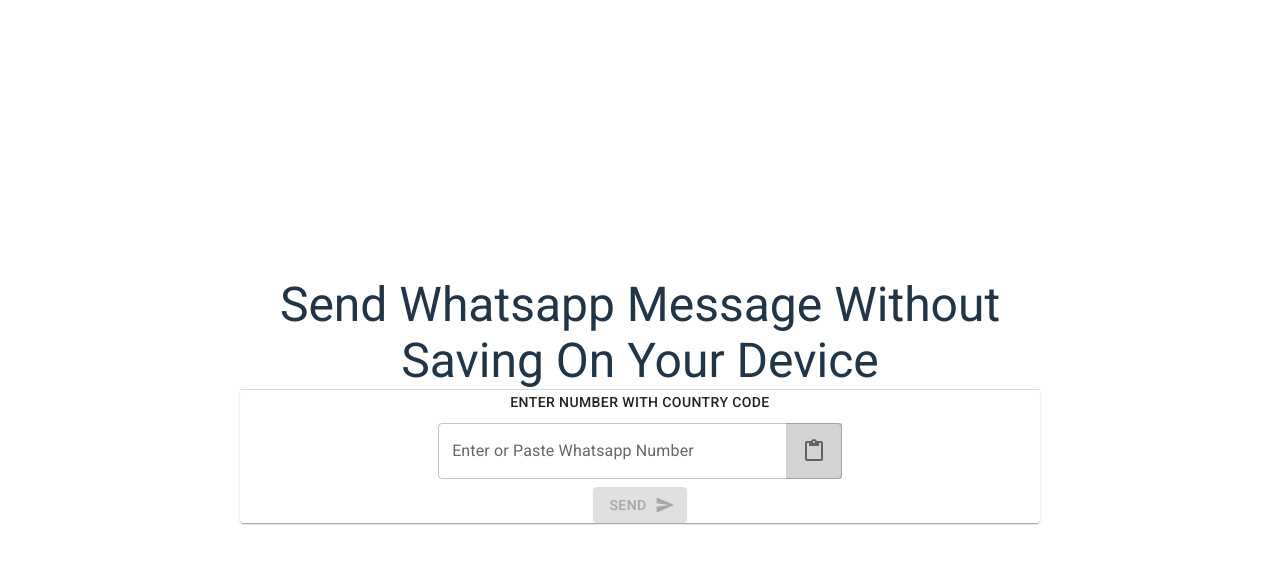
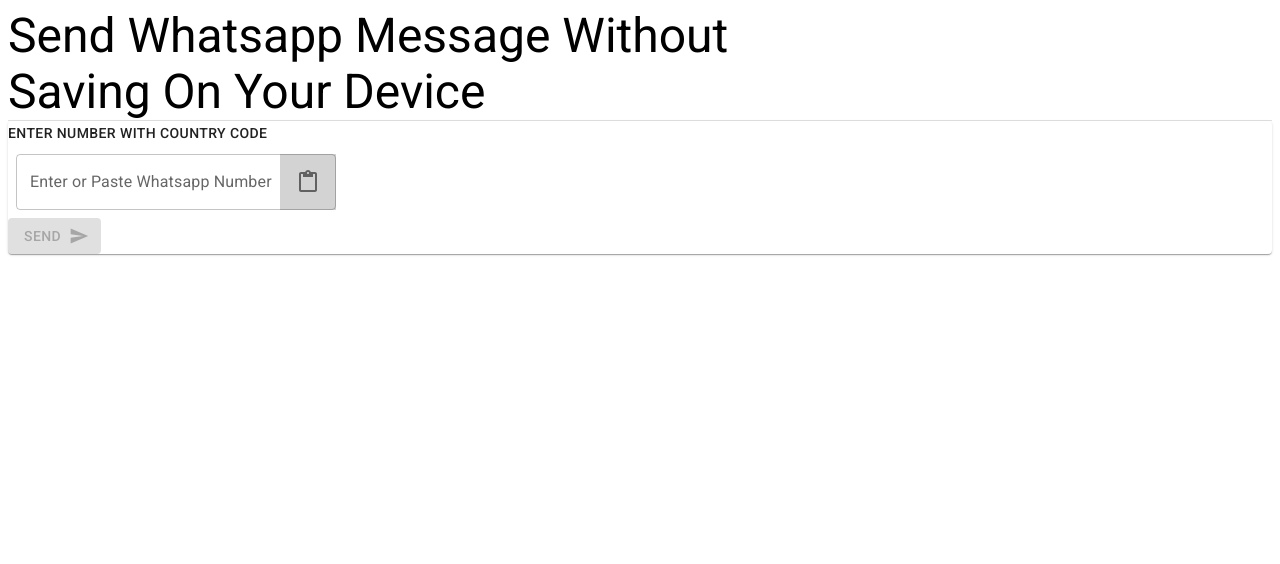
Before and after one commit to ProgrammerShri/Send-Whatsapp-Message, a React (Vite) app: page / in a window 1280 px wide. Shown: the top 564 px of the page. Built offline with nearby package versions, Linux system fonts and the light colour scheme.

Commit message:
style : default css removed

```diff
--- a/src/App.css
+++ /dev/null
@@ -1,41 +0,0 @@
-#root {
-  max-width: 1280px;
-  margin: 0 auto;
-  padding: 2rem;
-  text-align: center;
-}
-
-.logo {
-  height: 6em;
-  padding: 1.5em;
-  will-change: filter;
-}
-.logo:hover {
-  filter: drop-shadow(0 0 2em #646cffaa);
-}
-.logo.react:hover {
-  filter: drop-shadow(0 0 2em #61dafbaa);
-}
-
-@keyframes logo-spin {
-  from {
-    transform: rotate(0deg);
-  }
-  to {
-    transform: rotate(360deg);
-  }
-}
-
-@media (prefers-reduced-motion: no-preference) {
-  a:nth-of-type(2) .logo {
-    animation: logo-spin infinite 20s linear;
-  }
-}
-
-.card {
-  padding: 2em;
-}
-
-.read-the-docs {
-  color: #888;
-}
--- a/src/App.jsx
+++ b/src/App.jsx
@@ -1,10 +1,6 @@
-import { useState } from 'react'
-import reactLogo from './assets/react.svg'
-import './App.css'
 import Dashboard from './pages/Dashboard'
 
 function App() {
-  const [count, setCount] = useState(0)
 
   return (
     <div className="App">
--- a/src/index.css
+++ b/src/index.css
@@ -1,73 +1,3 @@
-:root {
-  font-family: Inter, Avenir, Helvetica, Arial, sans-serif;
-  font-size: 16px;
-  line-height: 24px;
-  font-weight: 400;
-
-  color-scheme: light dark;
-  color: rgba(255, 255, 255, 0.87);
-  background-color: #242424;
-
-  font-synthesis: none;
-  text-rendering: optimizeLegibility;
-  -webkit-font-smoothing: antialiased;
-  -moz-osx-font-smoothing: grayscale;
-  -webkit-text-size-adjust: 100%;
-}
-
-a {
-  font-weight: 500;
-  color: #646cff;
-  text-decoration: inherit;
-}
-a:hover {
-  color: #535bf2;
-}
-
-body {
-  margin: 0;
-  display: flex;
-  place-items: center;
-  min-width: 320px;
-  min-height: 100vh;
-}
-
-h1 {
-  font-size: 3.2em;
-  line-height: 1.1;
-}
-
-button {
-  border-radius: 8px;
-  border: 1px solid transparent;
-  padding: 0.6em 1.2em;
-  font-size: 1em;
-  font-weight: 500;
-  font-family: inherit;
-  background-color: #1a1a1a;
-  cursor: pointer;
-  transition: border-color 0.25s;
-}
-button:hover {
-  border-color: #646cff;
-}
-button:focus,
-button:focus-visible {
-  outline: 4px auto -webkit-focus-ring-color;
-}
-
-@media (prefers-color-scheme: light) {
-  :root {
-    color: #213547;
-    background-color: #ffffff;
-  }
-  a:hover {
-    color: #747bff;
-  }
-  button {
-    background-color: #f9f9f9;
-  }
-}
 
 
 .css-o9k5xi-MuiInputBase-root-MuiOutlinedInput-root {
```
